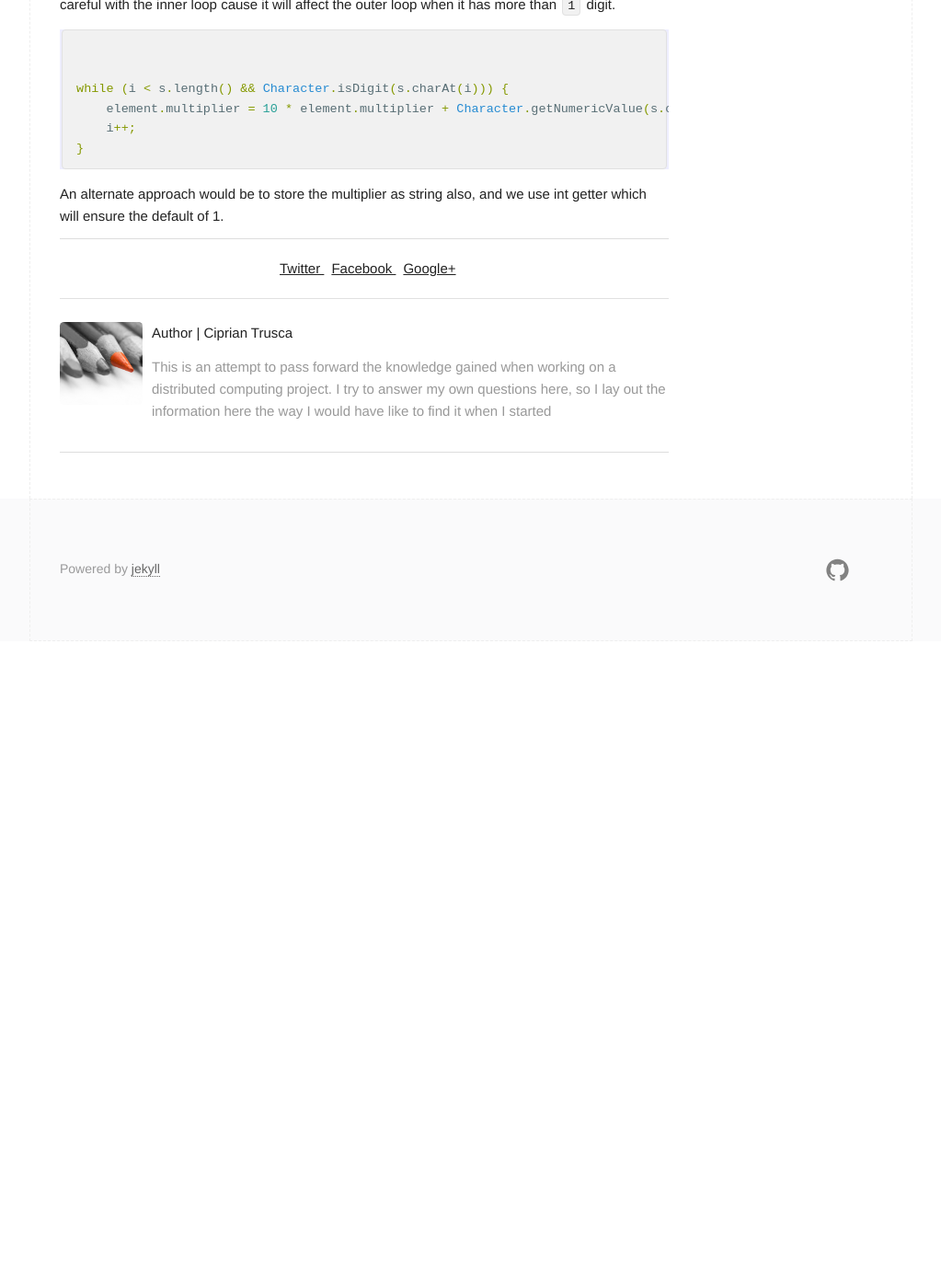
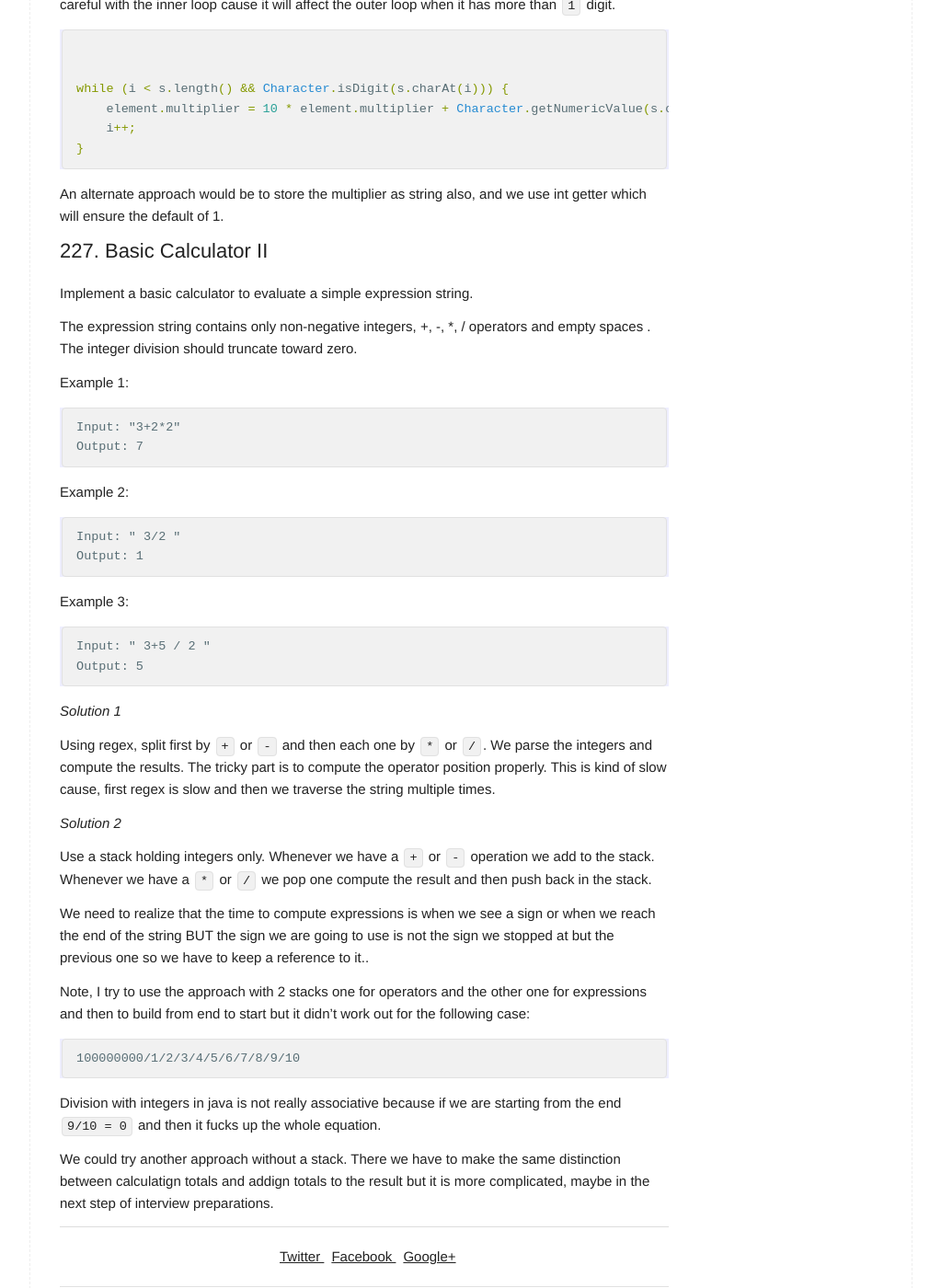
Before and after one commit to cip123/cip123.github.io, a Jekyll site: the page built from _posts/2018-08-16-stacks.md, in a window 1280 px wide and 1400 px high, scrolled down 957 px. Shown: the whole window at 92% size, without its empty margins (128-1151 px from the left). Built offline with Jekyll 4.4.1, drawn with Linux system fonts in a browser that asks for light colours; before the commit the page ends 1654 px from its top, so only the background shows below that.

Commit message:
added modifications to stack and general

````diff
--- a/_posts/2018-08-16-stacks.md
+++ b/_posts/2018-08-16-stacks.md
@@ -44,3 +44,43 @@ while (i < s.length() && Character.isDigit(s.charAt(i))) {
 }
 ```
 An alternate approach would be to store the multiplier as string also, and we use int getter which will ensure the default of 1.
+
+
+## 227. Basic Calculator II
+
+Implement a basic calculator to evaluate a simple expression string.
+
+The expression string contains only non-negative integers, +, -, *, / operators and empty spaces . The integer division should truncate toward zero.
+
+Example 1:
+
+    Input: "3+2*2"
+    Output: 7
+
+Example 2:
+
+    Input: " 3/2 "
+    Output: 1
+
+Example 3:
+
+    Input: " 3+5 / 2 "
+    Output: 5
+
+*Solution 1*
+
+Using regex, split first by `+` or `-` and then each one by `*` or `/`. We parse the integers and compute the results. The tricky part is to compute the operator position properly. This is kind of slow cause, first regex is slow and then we traverse the string multiple times.
+
+*Solution 2*
+
+Use a stack holding integers only. Whenever we have a `+` or `-` operation we add to the stack. Whenever we have a `*` or `/` we pop one compute the result and then push back in the stack.
+
+We need to realize that the time to compute expressions is when we see a sign or when we reach the end of the string BUT the sign we are going to use is not the sign we stopped at but the previous one so we have to keep a reference to it..
+
+Note, I try to use the approach with 2 stacks one for operators and the other one for expressions and then to build from end to start but it didn't work out for the following case:
+
+    100000000/1/2/3/4/5/6/7/8/9/10
+
+Division with integers in java is not really associative because if we are starting from the end `9/10 = 0` and then it fucks up the whole equation.
+
+We could try another approach without a stack. There we have to make the same distinction between calculatign totals and addign totals to the result but it is more complicated, maybe in the next step of interview preparations.
````
Also changed, not shown: algorithm-analysis.md (+41 -0 lines).
